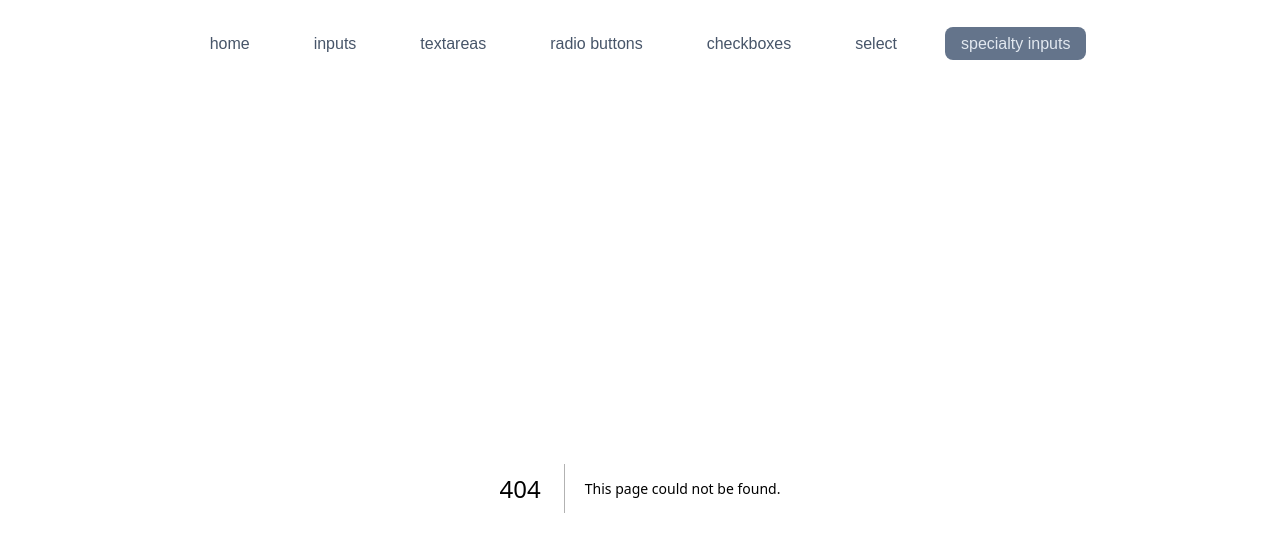
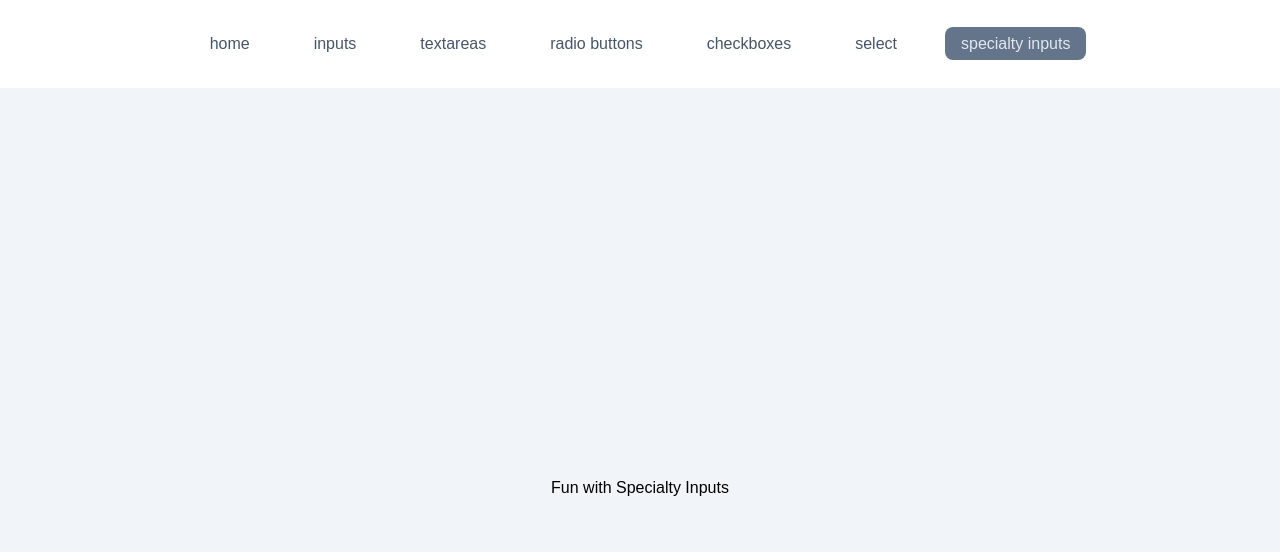
Before and after one commit to midcenturydude7/nextjs-framer-motion-forms, a Next.js app: page /specialty-inputs in a window 1280 px wide. Before the commit this address had no page. Shown: the top 552 px of the page. Built offline with nearby package versions, Linux system fonts and the light colour scheme; a web font is replaced by a local one.

Commit message:
Set up file/folder structure for specialty inputs

```diff
--- /dev/null
+++ b/app/specialty-inputs/components/SpecialtyInputs.tsx
@@ -0,0 +1,6 @@
+"use client";
+import React from "react";
+
+export default function SpecialtyInputs() {
+  return <div>Fun with Specialty Inputs</div>;
+}
--- /dev/null
+++ b/app/specialty-inputs/page.tsx
@@ -0,0 +1,9 @@
+import SpecialtyInputs from "./components/SpecialtyInputs";
+
+export default function page() {
+  return (
+    <div className="flex min-h-screen items-center justify-center bg-slate-100 py-24">
+      <SpecialtyInputs />
+    </div>
+  );
+}
```
